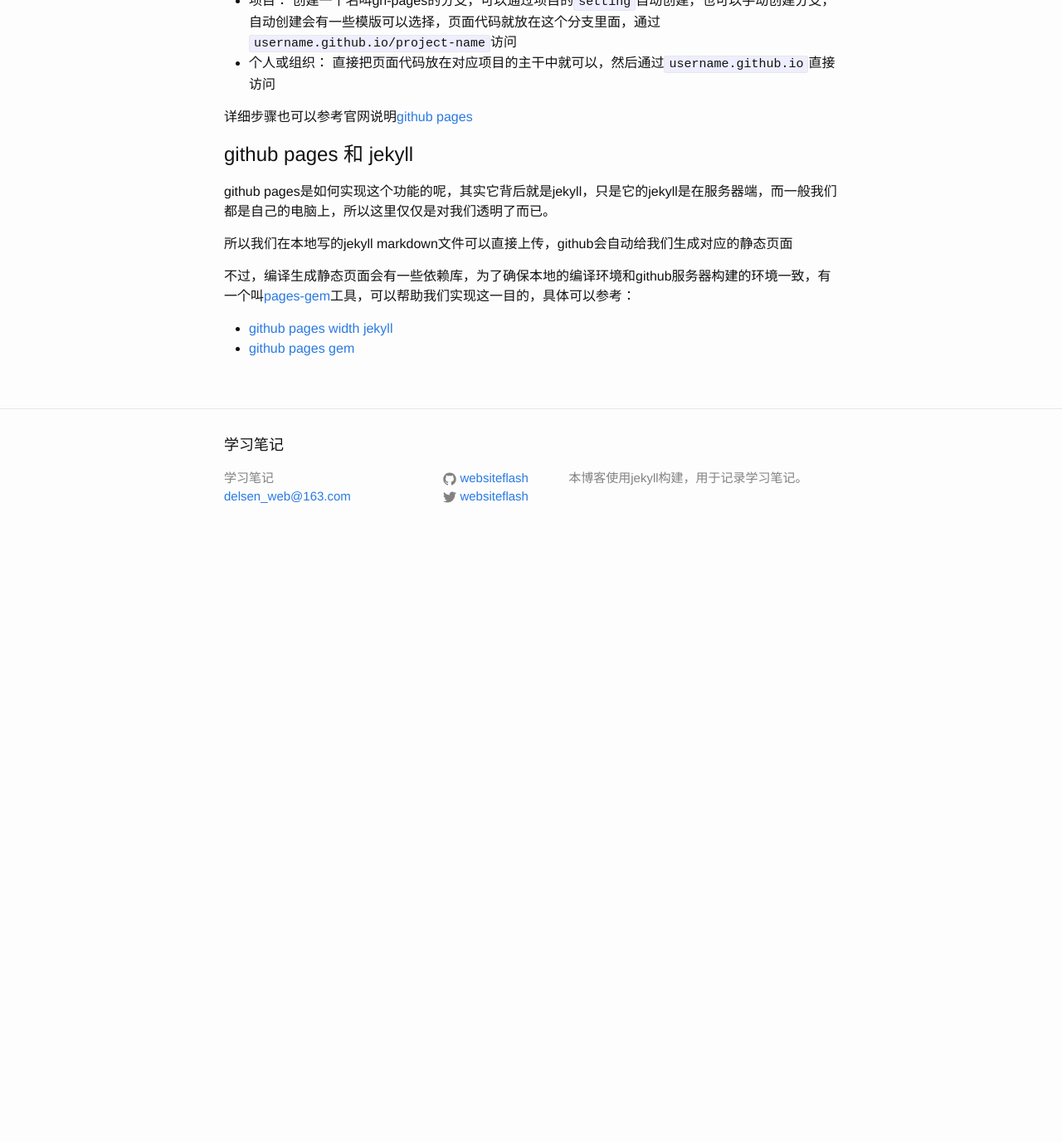
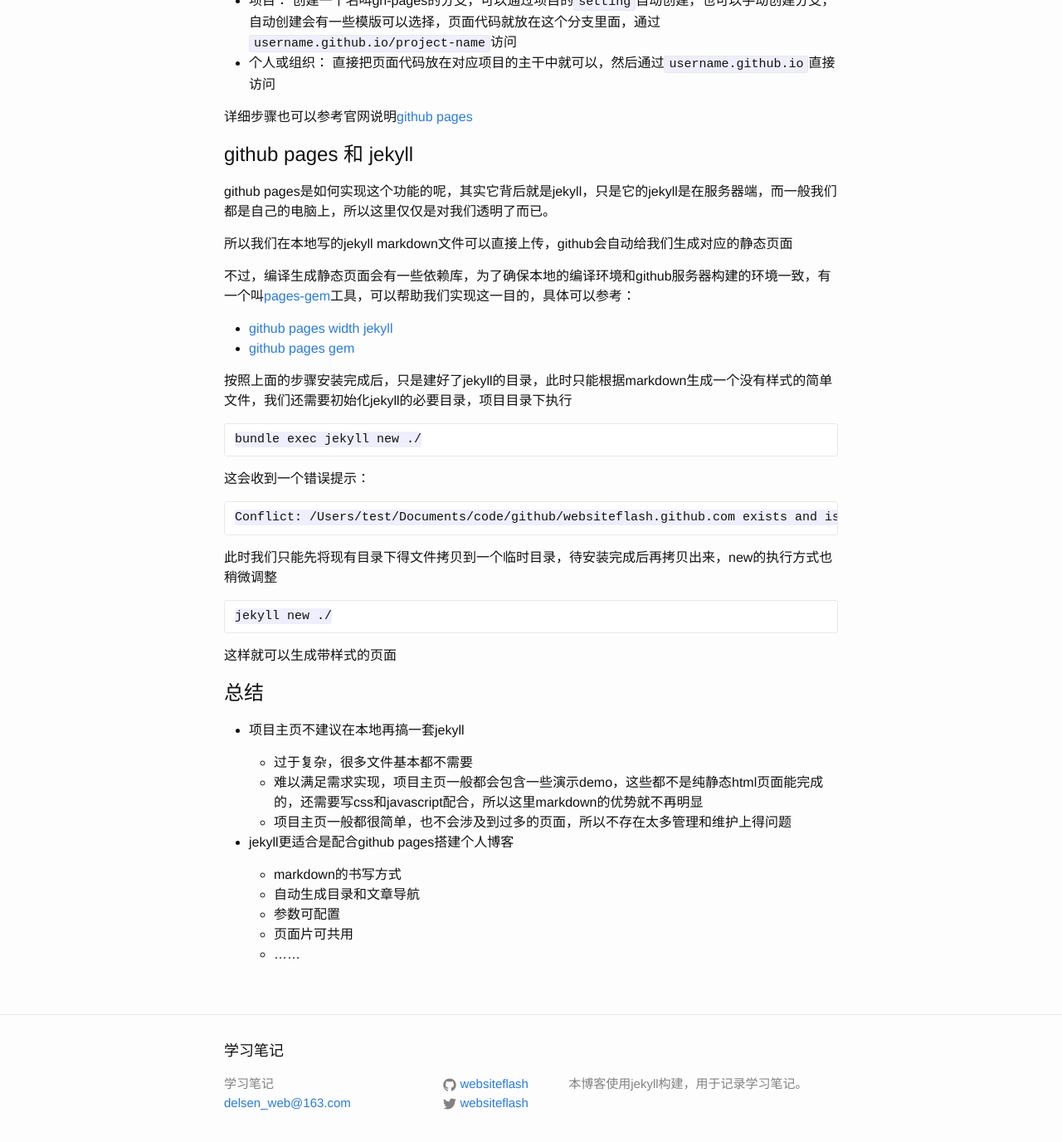
Before and after one commit to websiteflash/websiteflash.github.com, a Jekyll site: the page built from _posts/2015-03-09-github-pages-with-jekyll.md, in a window 1280 px wide and 1400 px high, scrolled down 586 px. Shown: the top 1376 px of the window at 83% size. Built offline with Jekyll 4.4.1, drawn with Linux system fonts in a browser that asks for light colours; before the commit the page ends 1256 px from its top, so only the background shows below that.

Commit message:
mod github pages width jekyll

```diff
--- a/_posts/2015-03-09-github-pages-with-jekyll.md
+++ b/_posts/2015-03-09-github-pages-with-jekyll.md
@@ -36,6 +36,35 @@
 * [github pages width jekyll][github pages width jekyll]
 * [github pages gem][github pages gem]
 
+按照上面的步骤安装完成后，只是建好了jekyll的目录，此时只能根据markdown生成一个没有样式的简单文件，我们还需要初始化jekyll的必要目录，项目目录下执行
+
+    bundle exec jekyll new ./
+
+这会收到一个错误提示：
+
+    Conflict: /Users/test/Documents/code/github/websiteflash.github.com exists and is not empty.
+
+此时我们只能先将现有目录下得文件拷贝到一个临时目录，待安装完成后再拷贝出来，new的执行方式也稍微调整
+
+    jekyll new ./
+
+这样就可以生成带样式的页面
+
+# 总结
+
+* 项目主页不建议在本地再搞一套jekyll
+
+    + 过于复杂，很多文件基本都不需要
+    + 难以满足需求实现，项目主页一般都会包含一些演示demo，这些都不是纯静态html页面能完成的，还需要写css和javascript配合，所以这里markdown的优势就不再明显
+    + 项目主页一般都很简单，也不会涉及到过多的页面，所以不存在太多管理和维护上得问题
+
+* jekyll更适合是配合github pages搭建个人博客
+
+    + markdown的书写方式
+    + 自动生成目录和文章导航
+    + 参数可配置
+    + 页面片可共用
+    + ......
 
 [github pages]: https://pages.github.com/
 [pages gem]: https://github.com/github/pages-gem
```
